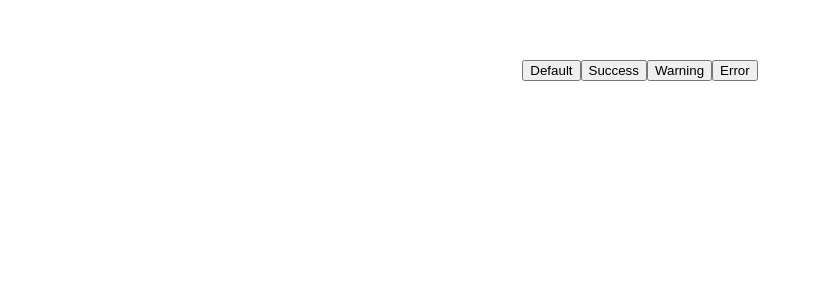
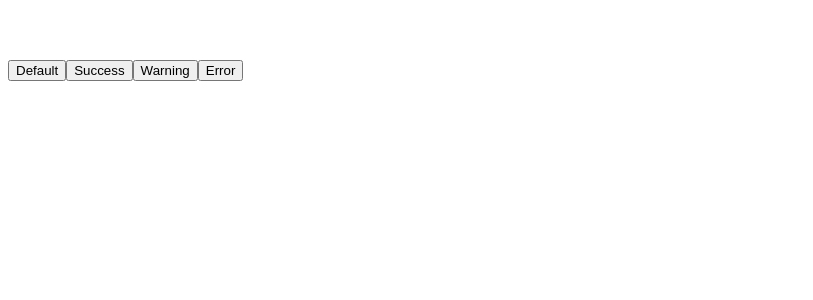
Before and after one commit to evgenijchul/notifications-vue, a Vue app: page / in a window 1280 px wide. Shown: the top 300 px of the page, without its empty margins (0-813 px from the left). Built offline with nearby package versions, Linux system fonts and the light colour scheme.

Commit message:
Add: user information

```diff
--- a/package.json
+++ b/package.json
@@ -7,6 +7,12 @@
   "main": "dist/NotivicationsVue.umd.min.js",
   "files": [
     "dist/*.umd.min*"
+  ],
+  "keywords": [
+    "vue",
+    "vuejs",
+    "notifications",
+    "notice"
   ],
   "scripts": {
     "serve": "vue-cli-service serve",
--- a/src/App.vue
+++ b/src/App.vue
@@ -38,7 +38,7 @@ export default {
   font-family: Avenir, Helvetica, Arial, sans-serif;
   -webkit-font-smoothing: antialiased;
   -moz-osx-font-smoothing: grayscale;
-  text-align: center;
+  text-align: left;
   color: #2c3e50;
   margin-top: 60px;
 }
```
Also changed, not shown: ezgif-7-7bbdd698e363.gif (added), 1 other file (tests, documents, lock files or other folders).
